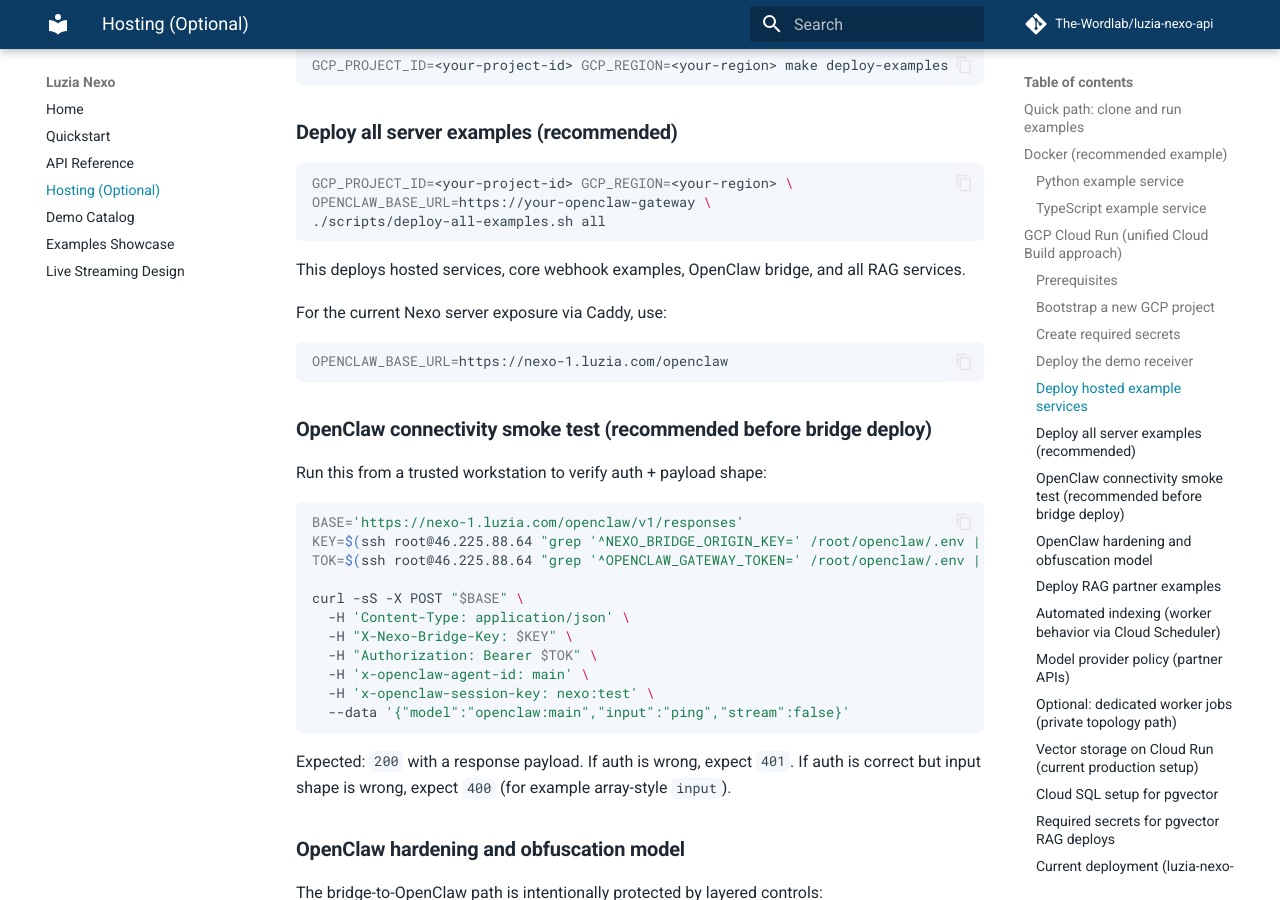
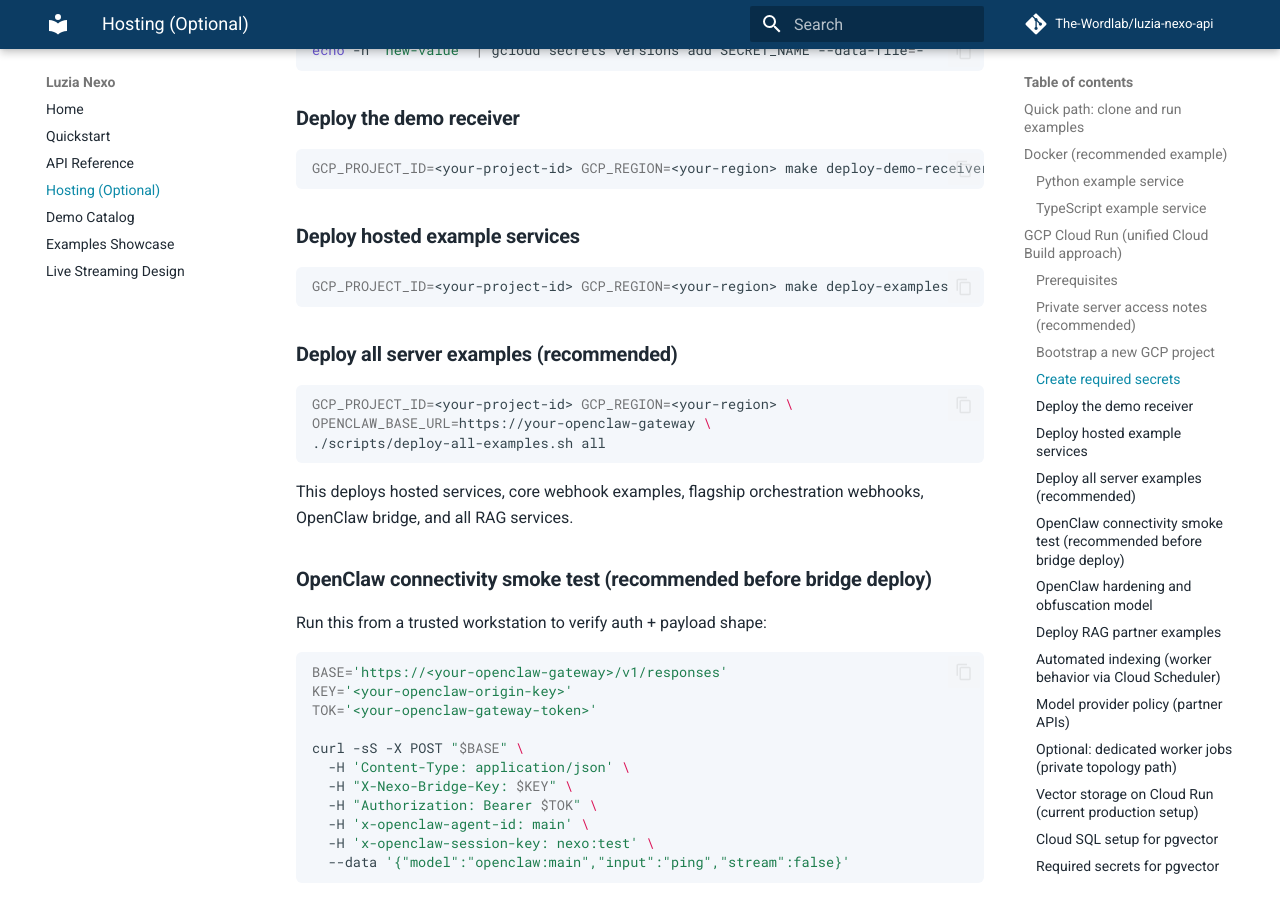
Before and after one commit to The-Wordlab/luzia-nexo-api, an MkDocs documentation site: the page built from docs/hosting.md, in a window 1280 px wide and 900 px high, scrolled down 2531 px. Built offline with MkDocs 1.6.1 and Material for MkDocs 9.7.7, drawn with Linux system fonts in a browser that asks for light colours; comment, search, counter and statistics services are not loaded; some of the changed text lies outside the part shown.

Commit message:
Polish customer docs and harden flagship demo deploys

````diff
--- a/docs/hosting.md
+++ b/docs/hosting.md
@@ -53,7 +53,18 @@
 ### Prerequisites
 
 1. **Authenticate**: `gcloud auth login && gcloud auth application-default login`
-2. **Set project**: `gcloud config set project luzia-nexo-api-examples` (or your project)
+2. **Set project**: `gcloud config set project <your-project-id>`
+
+### Private server access notes (recommended)
+
+If your team maintains SSH-based operational access, keep those notes in a local-only file:
+
+```bash
+mkdir -p docs/private
+cp templates/ssh-access.local.template.md docs/private/ssh-access.local.md
+```
+
+`docs/private/*.local.md` is git-ignored so sensitive host details stay local.
 
 ### Bootstrap a new GCP project
 
@@ -116,22 +127,16 @@
 ./scripts/deploy-all-examples.sh all
 ```
 
-This deploys hosted services, core webhook examples, OpenClaw bridge, and all RAG services.
-
-For the current Nexo server exposure via Caddy, use:
-
-```bash
-OPENCLAW_BASE_URL=https://nexo-1.luzia.com/openclaw
-```
+This deploys hosted services, core webhook examples, flagship orchestration webhooks, OpenClaw bridge, and all RAG services.
 
 ### OpenClaw connectivity smoke test (recommended before bridge deploy)
 
 Run this from a trusted workstation to verify auth + payload shape:
 
 ```bash
-BASE='https://nexo-1.luzia.com/openclaw/v1/responses'
-KEY=$(ssh root@46.225.88.64 "grep '^NEXO_BRIDGE_ORIGIN_KEY=' /root/openclaw/.env | cut -d= -f2-")
-TOK=$(ssh root@46.225.88.64 "grep '^OPENCLAW_GATEWAY_TOKEN=' /root/openclaw/.env | cut -d= -f2-")
+BASE='https://<your-openclaw-gateway>/v1/responses'
+KEY='<your-openclaw-origin-key>'
+TOK='<your-openclaw-gateway-token>'
 
 curl -sS -X POST "$BASE" \
   -H 'Content-Type: application/json' \
@@ -303,7 +308,7 @@
 |---|---|
 | `NEXO_PGVECTOR_DSN` | Cloud SQL DSN used by RAG services when `VECTOR_STORE_BACKEND=pgvector` |
 
-### Current deployment (luzia-nexo-api-examples project)
+### Example deployment inventory
 
 Regenerate this table when needed:
 
@@ -321,12 +326,15 @@
 | nexo-webhook-advanced-py | europe-west1 | `https://nexo-webhook-advanced-py-v3me5awkta-ew.a.run.app` | `/` |
 | nexo-webhook-minimal-ts | europe-west1 | `https://nexo-webhook-minimal-ts-v3me5awkta-ew.a.run.app` | `/` |
 | nexo-openclaw-bridge | europe-west1 | `https://nexo-openclaw-bridge-v3me5awkta-ew.a.run.app` | `/` |
+| nexo-routines | europe-west1 | `https://nexo-routines-367427598362.europe-west1.run.app` | `/` |
+| nexo-food-ordering | europe-west1 | `https://nexo-food-ordering-367427598362.europe-west1.run.app` | `/` |
+| nexo-travel-planning | europe-west1 | `https://nexo-travel-planning-367427598362.europe-west1.run.app` | `/` |
 | nexo-news-rag | europe-west1 | `https://nexo-news-rag-v3me5awkta-ew.a.run.app` | `/health` |
 | nexo-sports-rag | europe-west1 | `https://nexo-sports-rag-v3me5awkta-ew.a.run.app` | `/health` |
 | nexo-travel-rag | europe-west1 | `https://nexo-travel-rag-v3me5awkta-ew.a.run.app` | `/health` |
 | nexo-football-live | europe-west1 | `https://nexo-football-live-v3me5awkta-ew.a.run.app` | `/health` |
 
-### Secrets inventory (luzia-nexo-api-examples project)
+### Secrets inventory (example)
 
 | Secret Manager key | Description |
 |---|---|
````
Also changed, not shown: README.md (+3 -3 lines), docs/demos.md (+6 -0 lines), docs/examples-showcase.md (+17 -0 lines), docs/index.md (+4 -0 lines), docs/partner-api-reference.md (+1 -1 lines), docs/quickstart.md (+8 -0 lines), templates/ssh-access.local.template.md (added, +15 -0 lines), 5 other files.
